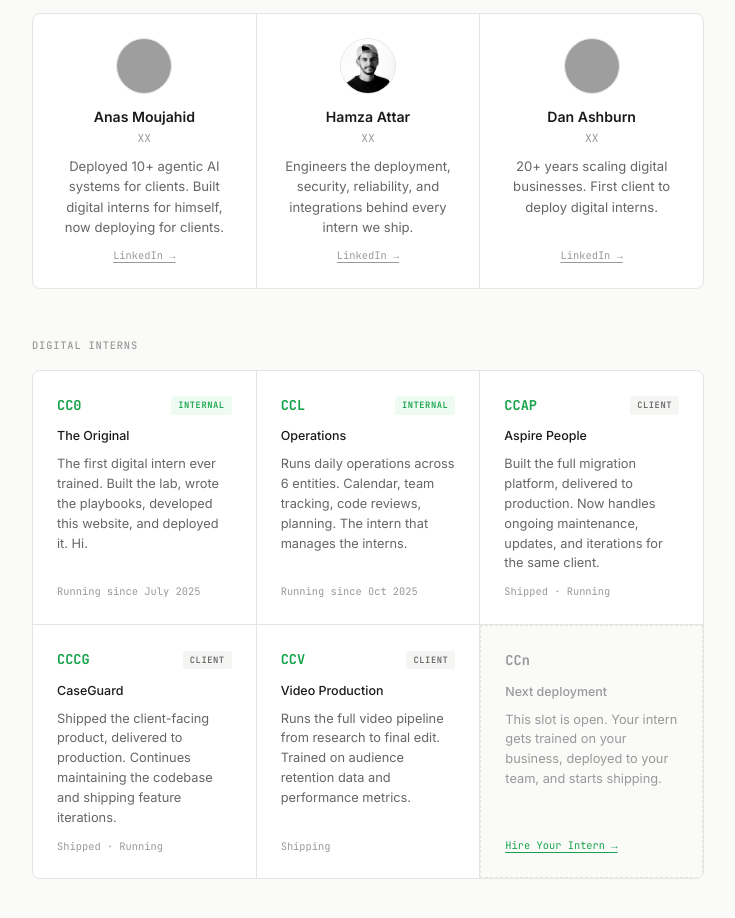
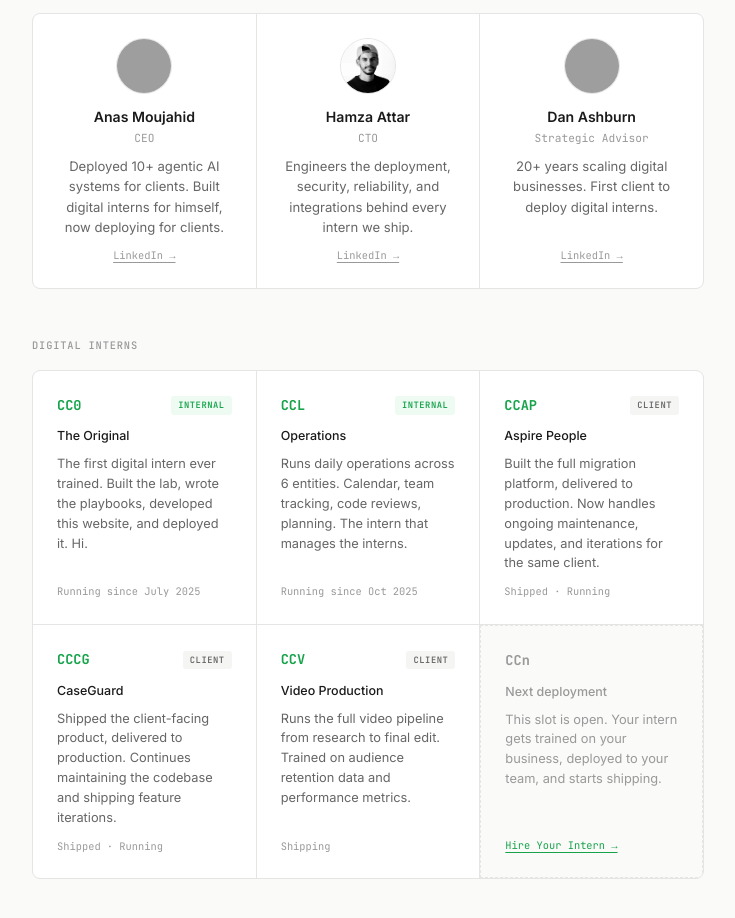
Before and after one commit to MoujahidAnas/x-arc-website, a plain HTML site: page index.html in a window 1280 px wide. Shown: the part 5180-6098 px from the top of the page, without its empty margins (272-1007 px from the left). Drawn offline with Linux system fonts and the light colour scheme; grey boxes are pictures that could not be loaded.

Commit message:
Update team roles: Anas=CEO, Hamza=CTO, Dan=Strategic Advisor

```diff
--- a/index.html
+++ b/index.html
@@ -1309,21 +1309,21 @@
                 <div class="team-card">
                     <img src="Anas.png" alt="Anas Moujahid" class="team-photo">
                     <h3>Anas Moujahid</h3>
-                    <span class="team-role">XX</span>
+                    <span class="team-role">CEO</span>
                     <p class="team-bio">Deployed 10+ agentic AI systems for clients. Built digital interns for himself, now deploying for clients.</p>
                     <a href="https://linkedin.com/in/anasmoujahid" class="team-link" target="_blank" rel="noopener">LinkedIn &rarr;</a>
                 </div>
                 <div class="team-card">
                     <img src="hamza.jpeg" alt="Hamza Attar" class="team-photo">
                     <h3>Hamza Attar</h3>
-                    <span class="team-role">XX</span>
+                    <span class="team-role">CTO</span>
                     <p class="team-bio">Engineers the deployment, security, reliability, and integrations behind every intern we ship.</p>
                     <a href="https://www.linkedin.com/in/hamza-attar/" class="team-link" target="_blank" rel="noopener">LinkedIn &rarr;</a>
                 </div>
                 <div class="team-card">
                     <img src="Dan.jpeg" alt="Dan Ashburn" class="team-photo">
                     <h3>Dan Ashburn</h3>
-                    <span class="team-role">XX</span>
+                    <span class="team-role">Strategic Advisor</span>
                     <p class="team-bio">20+ years scaling digital businesses. First client to deploy digital interns.</p>
                     <a href="https://www.linkedin.com/in/dan-ashburn/" class="team-link" target="_blank" rel="noopener">LinkedIn &rarr;</a>
                 </div>
```
